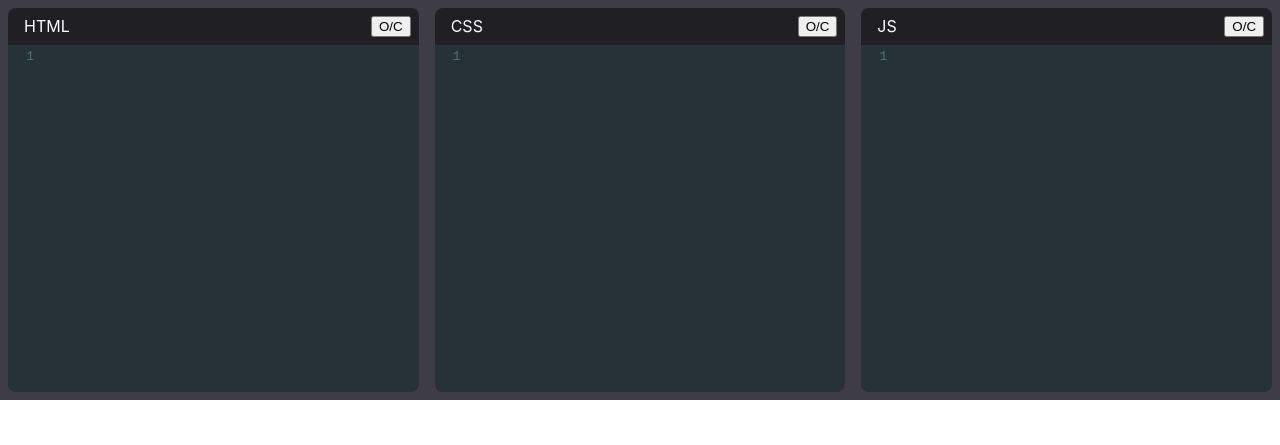
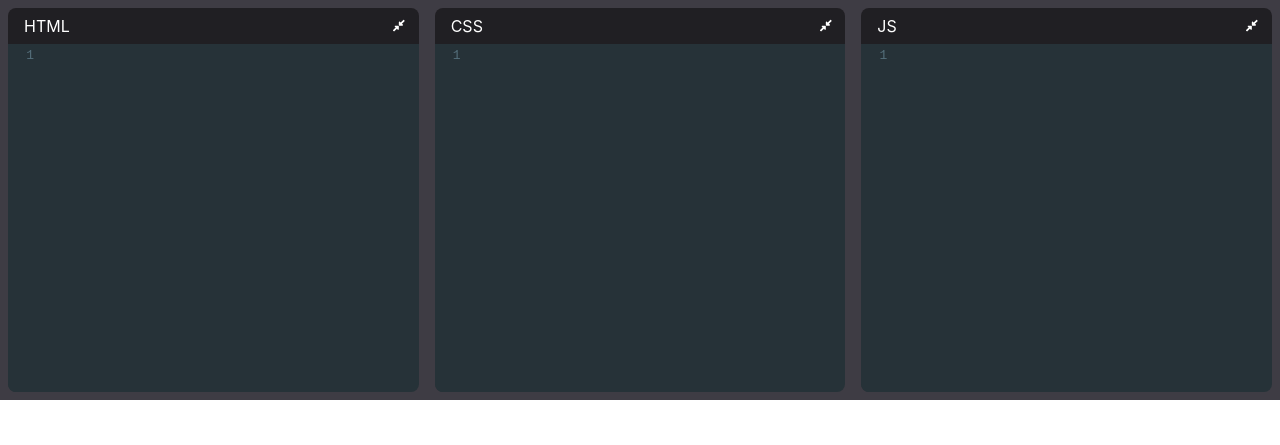
Before and after one commit to MarianaSouza/react-codepen, a React app: page / in a window 1280 px wide. Built offline with nearby package versions, Linux system fonts and the light colour scheme.

Commit message:
add fontawesome icons to the expand collapse Editor buttons

```diff
--- a/package.json
+++ b/package.json
@@ -3,9 +3,9 @@
 	"version": "0.1.0",
 	"private": true,
 	"dependencies": {
-		"@fortawesome/fontawesome-svg-core": "^1.2.30",
-		"@fortawesome/free-solid-svg-icons": "^5.14.0",
-		"@fortawesome/react-fontawesome": "^0.1.11",
+		"@fortawesome/fontawesome-svg-core": "^1.2.35",
+		"@fortawesome/free-solid-svg-icons": "^5.15.3",
+		"@fortawesome/react-fontawesome": "^0.1.14",
 		"@testing-library/jest-dom": "^4.2.4",
 		"@testing-library/react": "^9.5.0",
 		"@testing-library/user-event": "^7.2.1",
--- a/src/components/Editor.js
+++ b/src/components/Editor.js
@@ -5,6 +5,8 @@ import "codemirror/mode/xml/xml";
 import "codemirror/mode/javascript/javascript";
 import "codemirror/mode/css/css";
 import { Controlled as ControlledEditor } from "react-codemirror2";
+import { FontAwesomeIcon } from "@fortawesome/react-fontawesome";
+import { faCompressAlt, faExpandAlt } from "@fortawesome/free-solid-svg-icons";
 
 export default function Editor({ displayName, language, value, onChange }) {
 	const [open, setOpen] = useState(true);
@@ -16,7 +18,13 @@ export default function Editor({ displayName, language, value, onChange }) {
 		<div className={`editor-container ${open ? "" : "collapsed"}`}>
 			<div className="editor-title">
 				{displayName}
-				<button onClick={() => setOpen((prevOpen) => !prevOpen)}>O/C</button>
+				<button
+					type="button"
+					className="expand-collapse-btn"
+					onClick={() => setOpen((prevOpen) => !prevOpen)}
+				>
+					<FontAwesomeIcon icon={open ? faCompressAlt : faExpandAlt} />
+				</button>
 			</div>
 			<ControlledEditor
 				onBeforeChange={handleChange}
--- a/src/index.css
+++ b/src/index.css
@@ -33,6 +33,14 @@ body {
 	position: absolute;
 }
 
+.expand-collapse-btn {
+	margin-left: 0.5rem;
+	background: none;
+	border: none;
+	color: #fff;
+	cursor: pointer;
+}
+
 .editor-title {
 	display: flex;
 	justify-content: space-between;
```
Also changed, not shown: 2 other files.
